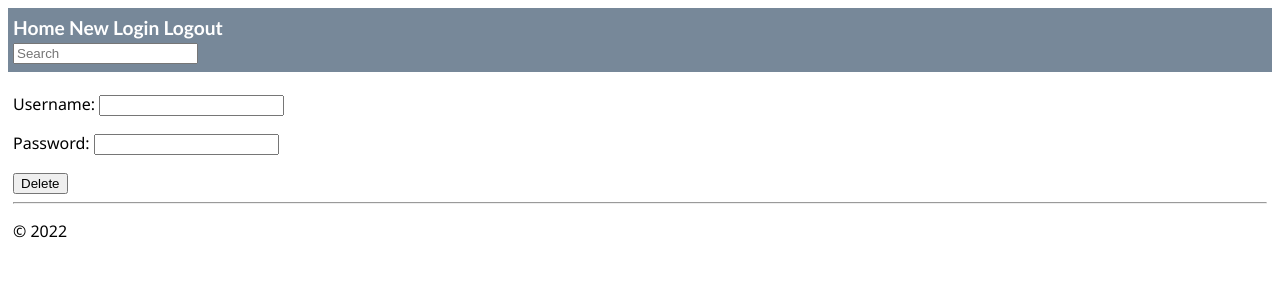
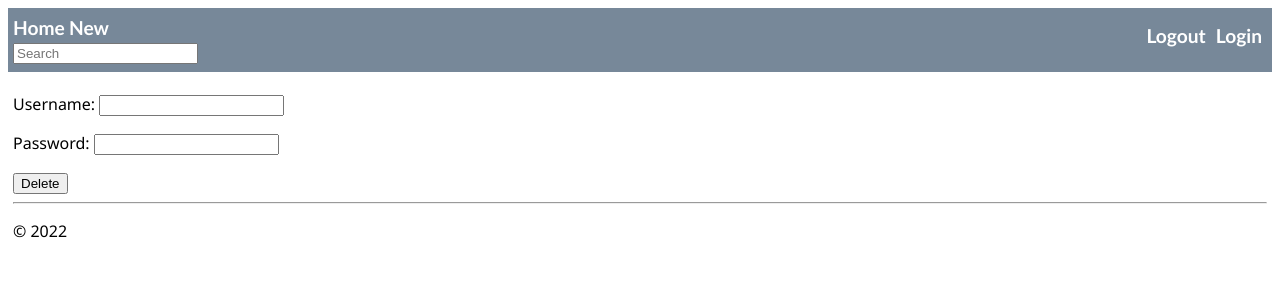
Before and after one commit to snowskeleton/djangoIdun, a Django app: page /login/ in a window 1280 px wide. Shown: the top 300 px of the page. Run offline with Django 4.2, Linux system fonts and the light colour scheme.

```diff
--- a/hello/static/hello/site.css
+++ b/hello/static/hello/site.css
@@ -19,6 +19,11 @@
 .navbar-item {
     font-variant: small-caps;
     margin-left: 30px;
+}
+
+.right {
+    float: right;
+    padding: 8px 5px 8px 5px
 }
 
 .body-content {
--- a/hello/templates/hello/layout.html
+++ b/hello/templates/hello/layout.html
@@ -11,8 +11,8 @@
 <div class="navbar">
     <a href="{% url 'home' %}" class="navbar-brand">Home</a>
     <a href="{% url 'add' %}" class="navbar-brand">New</a>
-    <a href="{% url 'login' %}" class="navbar-brand">Login</a>
-    <a href="{% url 'logout' %}" class="navbar-brand">Logout</a>
+    <a href="{% url 'login' %}" class="navbar-brand right">Login </a>
+    <a href="{% url 'logout' %}" class="navbar-brand right">Logout</a>
     <form action="{% url 'searchResults' %}" class="navbar-brand" method="get">
         <input name="q" type="text" placeholder="Search">
       </form>
```
Also changed, not shown: hello/static/hello/media/account.png (added).
